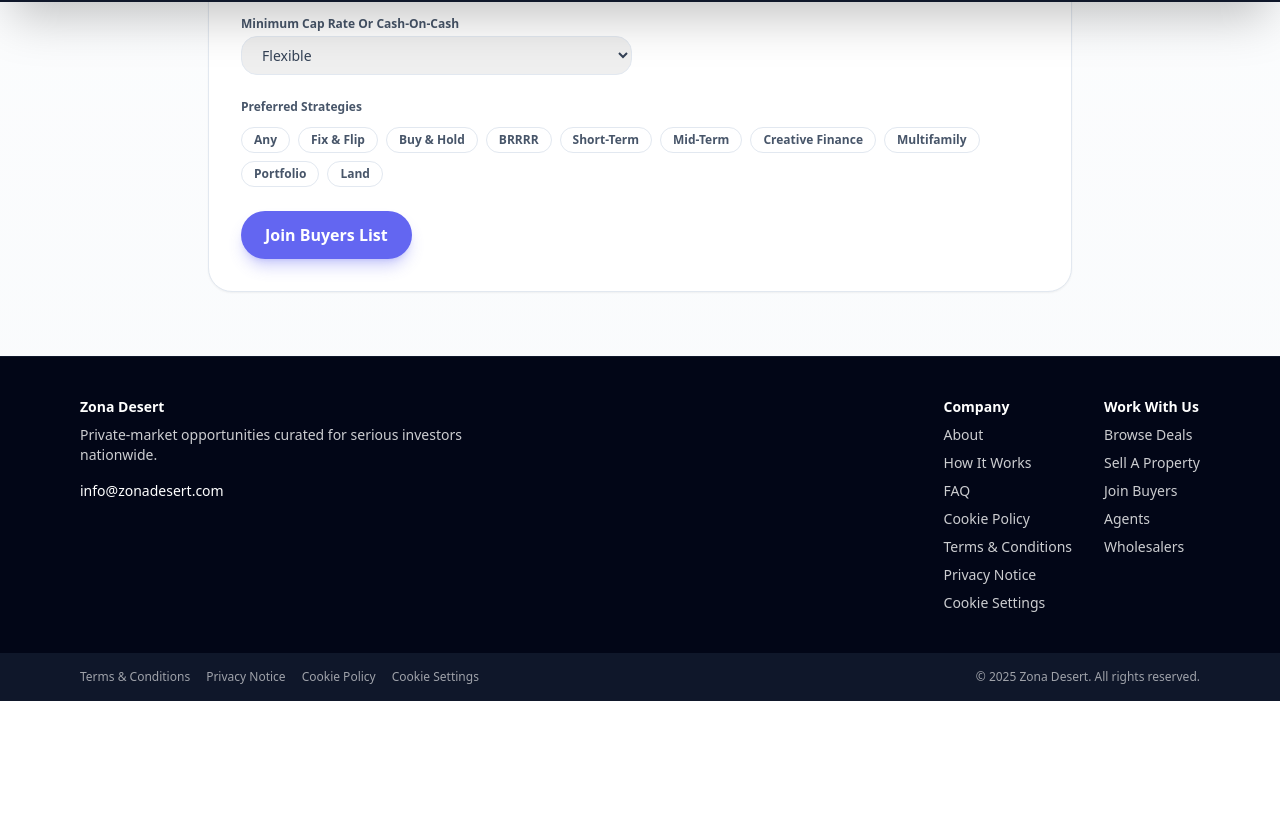
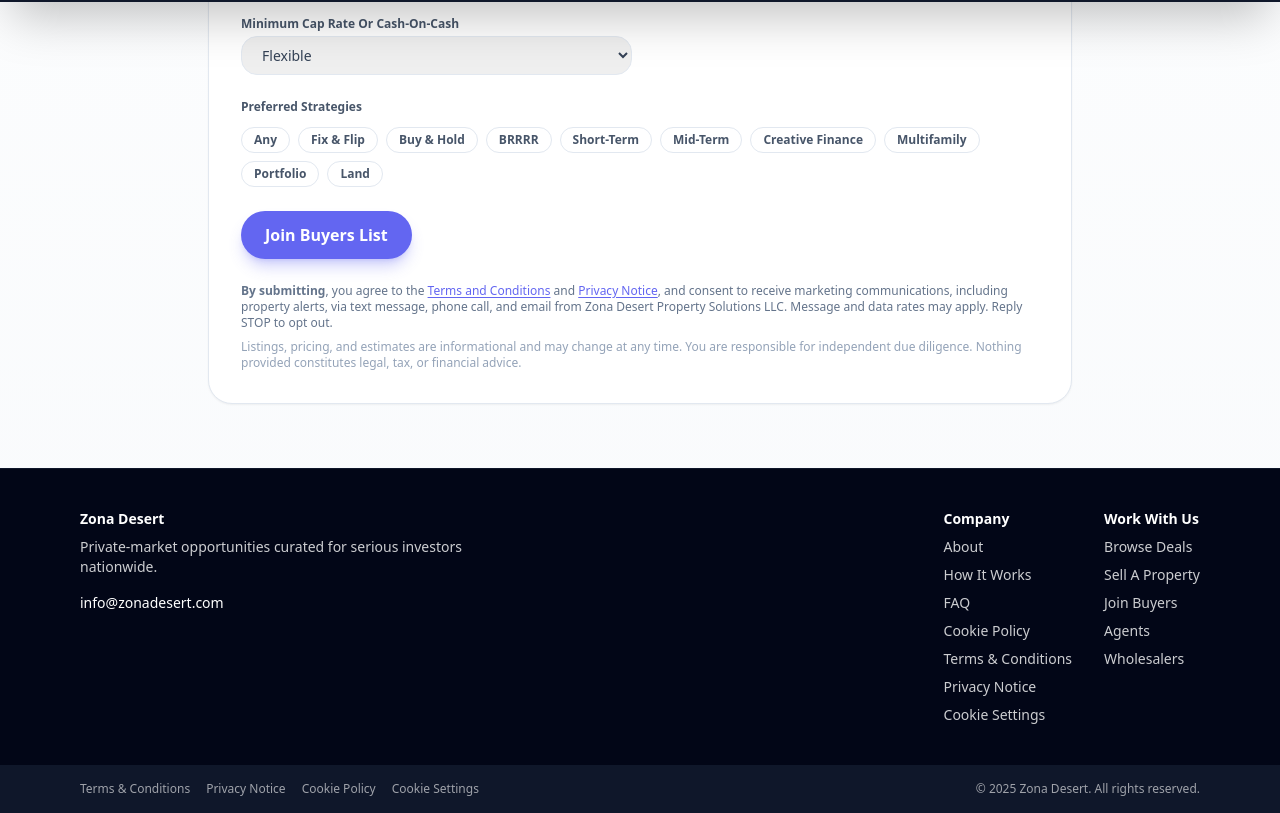
Before and after one commit to vandekkers/zona-desert-site, a Next.js app: page /buyers/join in a window 1280 px wide. Shown: the part 798-1611 px from the top of the page. Before the commit the page ends 1499 px from the top, so only its background shows below. Built offline with nearby package versions, Linux system fonts and the light colour scheme.

Commit message:
Add consent/disclaimer text to Buyer form

```diff
--- a/components/forms/BuyerIntakeForm.tsx
+++ b/components/forms/BuyerIntakeForm.tsx
@@ -308,6 +308,17 @@
         {status === "loading" ? "Submitting..." : "Join Buyers List"}
       </button>
 
+      <div className="space-y-2 text-xs text-slate-500">
+        <p>
+          <span className="font-semibold">By submitting</span>, you agree to the{" "}
+          <a href="/terms" className="text-zona-purple underline underline-offset-2">Terms and Conditions</a> and{" "}
+          <a href="/privacy" className="text-zona-purple underline underline-offset-2">Privacy Notice</a>, and consent to receive marketing communications, including property alerts, via text message, phone call, and email from Zona Desert Property Solutions LLC. Message and data rates may apply. Reply STOP to opt out.
+        </p>
+        <p className="text-slate-400">
+          Listings, pricing, and estimates are informational and may change at any time. You are responsible for independent due diligence. Nothing provided constitutes legal, tax, or financial advice.
+        </p>
+      </div>
+
       {status === "success" && successMessage && (
         <p className="text-sm text-green-600">{successMessage}</p>
       )}
```
